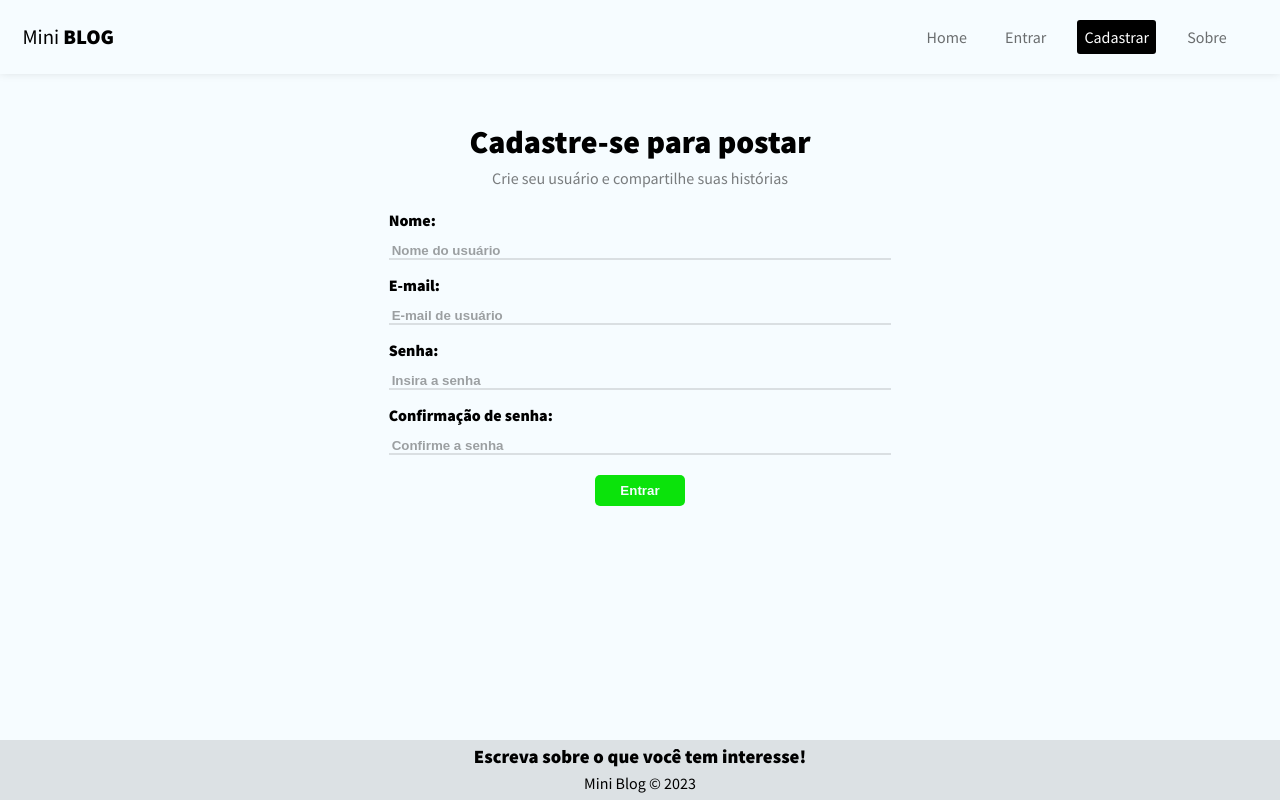
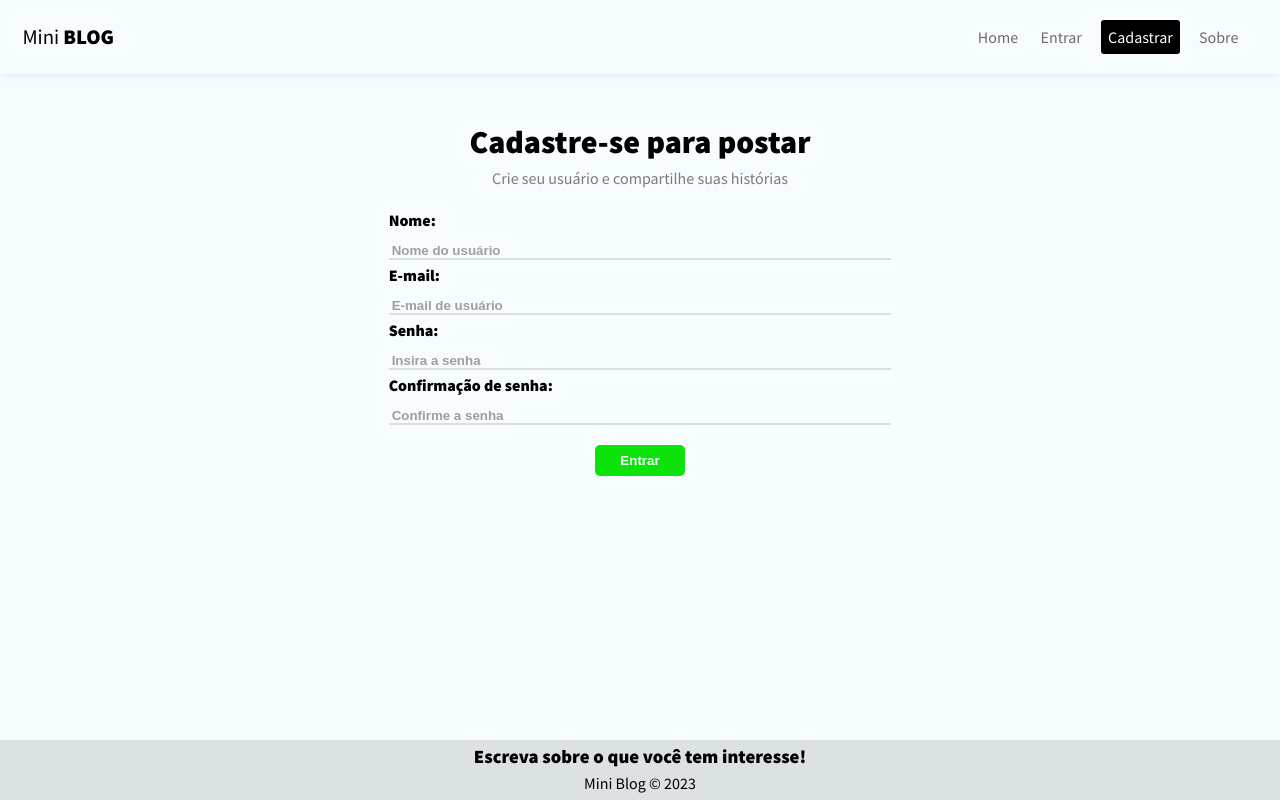
Before and after one commit to RenatoGuii/Mini-Blog, a React (Create React App) app: page /cadastro in a window 1280 px wide. Built offline with nearby package versions, Linux system fonts and the light colour scheme.

Commit message:
add state cadastro

```diff
--- a/src/App.css
+++ b/src/App.css
@@ -1,6 +1,7 @@
 .container {
   height: 60vh;
   margin-bottom: 5em;
+  width: 100vw;
 }
 
 @media (max-height: 597px) {
--- a/src/components/Footer.module.css
+++ b/src/components/Footer.module.css
@@ -15,7 +15,7 @@ p {
     padding: 5px 0 7px 0;
 }
 
-@media (min-height: 550px) {
+@media (min-height: 597px) {
     footer {
         position: absolute;
         bottom: 0;
--- a/src/components/Navbar.module.css
+++ b/src/components/Navbar.module.css
@@ -29,11 +29,11 @@ nav ul {
 }
 
 nav ul li {
-    margin-right: 1.5em;
+    margin-right: 1em;
 }
 
 nav ul li a {
-    padding: 0.43em 0.44em;
+    padding: 0.43em 0.2em;
 }
 
 nav ul a:hover {
--- a/src/index.css
+++ b/src/index.css
@@ -20,3 +20,9 @@ textarea:focus {
 a {
   text-decoration: none;
 }
+
+.error {
+  color: rgb(194, 5, 5);
+  background-color: rgba(255, 0, 0, 0.449);
+  border-radius: 5px;
+}
--- a/src/pages/Register/Register.js
+++ b/src/pages/Register/Register.js
@@ -1,28 +1,83 @@
 import styles from "./Register.module.css";
 
+import { useState } from "react";
+
 const Register = () => {
+  const [name, setName] = useState("");
+  const [email, setEmail] = useState("");
+  const [password, setPassword] = useState("");
+  const [confirmPassword, setConfirmPassword] = useState("");
+  const [error, setError] = useState("");
+
+  const changeSubmit = (e) => {
+    e.preventDefault();
+
+    if (password != confirmPassword) {
+      setError("As senhas precisam ser iguais!");
+    } else {
+      const user = {
+        name,
+        email,
+        password,
+      };
+
+      console.log(user);
+
+      setError("");
+      setName("");
+      setEmail("");
+      setPassword("");
+      setConfirmPassword("");
+    }
+  };
+
   return (
     <div className={styles.cadastro}>
       <h1>Cadastre-se para postar</h1>
       <p className={styles.p1}>Crie seu usuário e compartilhe suas histórias</p>
-      <form>
-        <div className={styles.forms}>
+      <form onSubmit={changeSubmit}>
+        <label className={styles.forms}>
           <p>Nome:</p>
-          <input type="text" name="" id="" placeholder="Nome do usuário" />
-        </div>
-        <div className={styles.forms}>
+          <input
+            type="text"
+            placeholder="Nome do usuário"
+            onChange={(e) => setName(e.target.value)}
+            value={name}
+            required
+          />
+        </label>
+        <label className={styles.forms}>
           <p>E-mail:</p>
-          <input type="email" name="" id="" placeholder="E-mail de usuário" />
-        </div>
-        <div className={styles.forms}>
+          <input
+            type="email"
+            placeholder="E-mail de usuário"
+            onChange={(e) => setEmail(e.target.value)}
+            value={email}
+            required
+          />
+        </label>
+        <label className={styles.forms}>
           <p>Senha:</p>
-          <input type="password" name="" id="" placeholder="Insira a senha" />
-        </div>
-        <div className={styles.forms}>
+          <input
+            type="password"
+            placeholder="Insira a senha"
+            onChange={(e) => setPassword(e.target.value)}
+            value={password}
+            required
+          />
+        </label>
+        <label className={styles.forms}>
           <p>Confirmação de senha:</p>
-          <input type="password" name="" id="" placeholder="Confirme a senha" />
-        </div>
+          <input
+            type="password"
+            placeholder="Confirme a senha"
+            onChange={(e) => setConfirmPassword(e.target.value)}
+            value={confirmPassword}
+            required
+          />
+        </label>
         <input type="submit" value="Entrar" className={styles.submit} />
+        {error && <p className="error">{error}</p>}
       </form>
     </div>
   );
```
